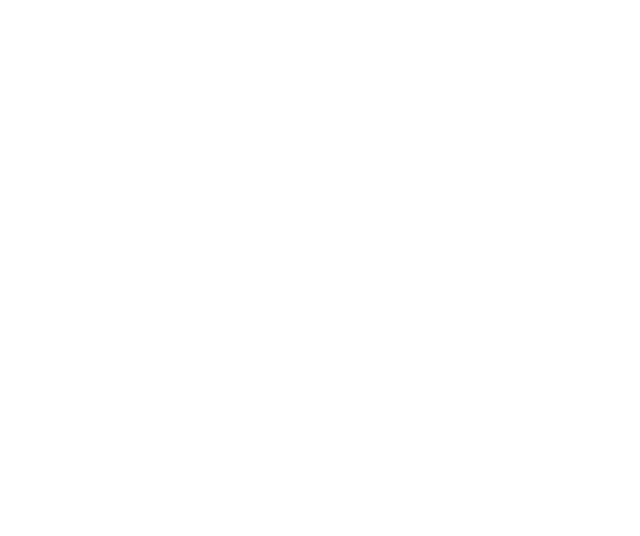
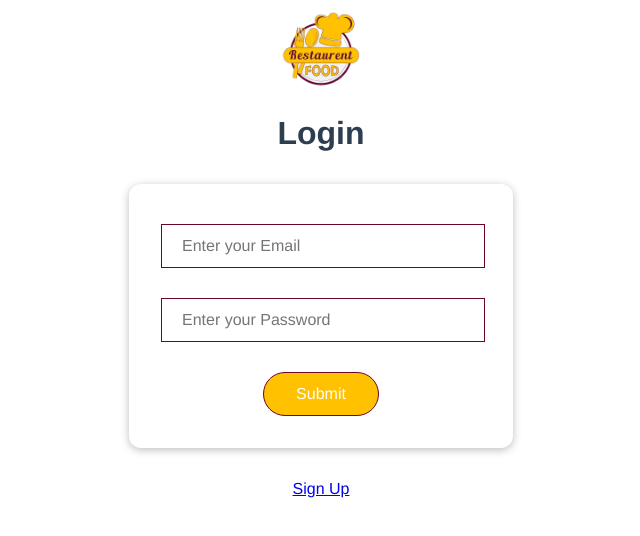
Before and after one commit to Ash-programmerheroine/restaurant-project, a Vue app: page /log-in in a window 1280 px wide. Before the commit this address had no page. Shown: the top 536 px of the page, without its empty margins (319-959 px from the left). Built offline with nearby package versions, Linux system fonts and the light colour scheme.

Commit message:
login added

```diff
--- a/server/db.json
+++ b/server/db.json
@@ -119,6 +119,24 @@
       "email": "ash@gmail.com",
       "password": 7986,
       "id": 20
+    },
+    {
+      "name": "ami",
+      "email": "ami@localhost.com",
+      "password": 24354,
+      "id": 21
+    },
+    {
+      "name": "hgfdj",
+      "email": "b",
+      "password": 56,
+      "id": 22
+    },
+    {
+      "name": "ami",
+      "email": "amil@test.com",
+      "password": "amic@1",
+      "id": 23
     }
   ]
 }
--- a/src/components/HomePage.vue
+++ b/src/components/HomePage.vue
@@ -5,5 +5,11 @@
 <script >
 export default{
     name:'HomePage',
+    mounted(){
+    let user = localStorage.getItem('user-info');
+    if(!user){
+        this.$router.push({ name: "SignUp" });
+    }
+  }
 };
 </script>
--- /dev/null
+++ b/src/components/LogIn.vue
@@ -0,0 +1,61 @@
+<template>
+  <img alt="logo" class="logo" src="../assets/restaurant-logo.png" />
+
+  <h1>Login</h1>
+  <form>
+    <div class="form-control">
+      <input
+        id="email"
+        name="email"
+        type="text"
+        v-model="email"
+        placeholder="Enter your Email"
+      />
+    </div>
+    <div class="form-control">
+      <input
+        id="password"
+        name="password"
+        type="number"
+        v-model="password"
+        placeholder="Enter your Password"
+      />
+    </div>
+    <div>
+      <button @click="loggingIn">Submit</button>
+    </div>
+  </form>
+  <router-link to="/sign-up">Sign Up</router-link>
+</template>
+
+<script>
+import axios from "axios";
+export default {
+  name: "LogIn",
+  data() {
+    return {
+      email: "",
+      password: "",
+    };
+  },
+  methods: {
+    async loggingIn(event) {
+      event.preventDefault();
+      let result = await axios.get(
+        `http://localhost:9000/users?email=${this.email}&password=${this.password}`
+      );
+      console.warn(result);
+      if (result.status === 200 && result.data.length > 0) {
+        localStorage.setItem("user-info", JSON.stringify(result.data[0]));
+        this.$router.push({ name: "HomePage" });
+      }
+    },
+  },
+  mounted() {
+    let user = localStorage.getItem("user-info");
+    if (user) {
+      this.$router.push({ name: "HomePage" });
+    }
+  },
+};
+</script>
--- a/src/components/SignUp.vue
+++ b/src/components/SignUp.vue
@@ -16,7 +16,7 @@
       <input id="password" name="password" type="number" v-model="password" />
     </div>
     <div>
-      <button @click="submitForm">Save Data</button>
+      <button @click="submitForm">Submit</button>
     </div>
   </form>
 </template>
@@ -34,7 +34,8 @@
   },
   methods: {
     async submitForm(event) {
-     event.preventDefault()
+      event.preventDefault();
+      alert("alert")
       console.log(
         "Username:",
         this.name,
@@ -58,6 +59,12 @@
         console.error("Error:", error);
       }
     },
+  },
+  mounted() {
+    let user = localStorage.getItem("user-info");
+    if (user) {
+      this.$router.push({ name: "HomePage" });
+    }
   },
 };
 </script>
--- a/src/routes.js
+++ b/src/routes.js
@@ -1,5 +1,6 @@
 import HomePage from './components/HomePage.vue'
 import SignUp from './components/SignUp.vue'
+import LogIn from './components/LogIn.vue'
 import {createRouter, createWebHistory} from 'vue-router'
 const routes = [
     {
@@ -12,6 +13,11 @@
         component:SignUp,
         path:'/sign-up'
     },
+    {
+        name:'LogIn',
+        component:LogIn,
+        path:'/log-in'
+    },
 ]
 const router = createRouter({
     history:createWebHistory(),
```
